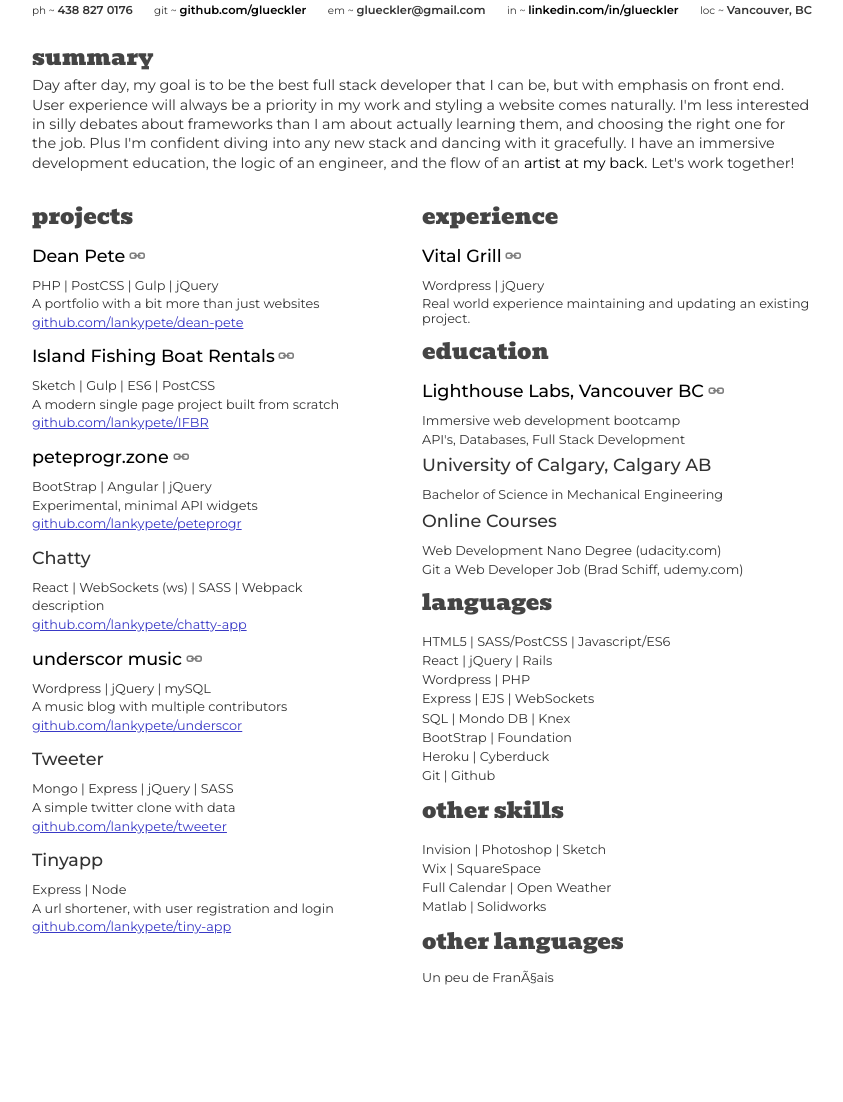
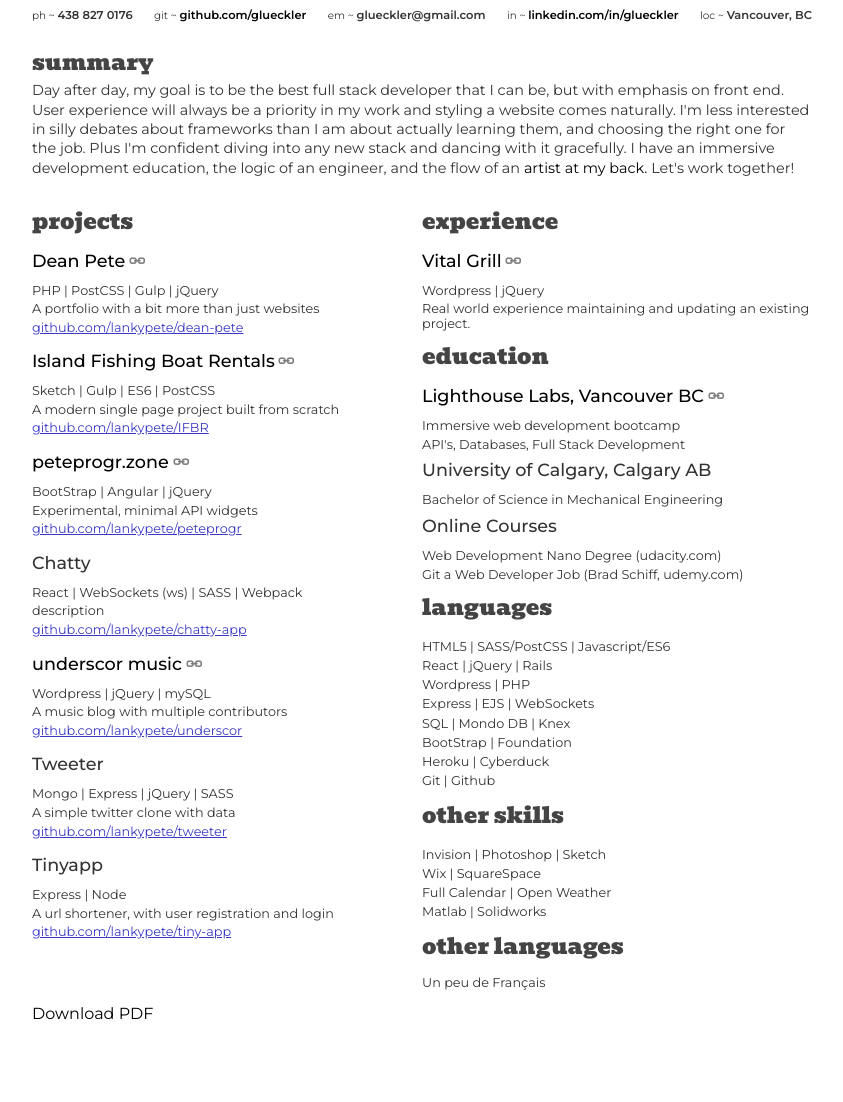
Before and after one commit to glueckler/static-boiler, a PHP site: page / in a window 1280 px wide. Shown: the part 77-1179 px from the top of the page, without its empty margins (218-1061 px from the left). Before the commit the page ends 1062 px from the top, so only its background shows below. Run offline with PHP 8.4, Linux system fonts and the light colour scheme.

Commit message:
Added PDF download, increased responsive design

```diff
--- a/app/assets/styles/modules/_about.css
+++ b/app/assets/styles/modules/_about.css
@@ -75,4 +75,8 @@
     line-height: 1.5;
   }
 
+  &__resume-download {
+    margin:.9em 0;
+  }
+
 }
--- a/app/index.html
+++ b/app/index.html
@@ -158,21 +158,17 @@
         <article class="about__title">other languages</article>
         <div class="layout__blurb">
           <div class="about__details">
-            Un peu de Français
+            Un peu de Fran&ccedil;ais
           </div>
         </div>
       </section>
-
-
-
-
     </main>
-
+    <footer>
+      <div class="about__resume-download">
+        <a href="/Dean-Glueckler-CV.pdf" download>Download PDF</a>
+      </div>
+    </footer>
   </div>
-
-
-
-
   <!-- build:js assets/scripts/App.js -->
   <script src="/temp/scripts/App.js"></script>
   <!-- endbuild -->
--- a/app/temp/styles/styles.css
+++ b/app/temp/styles/styles.css
@@ -532,33 +532,46 @@
   }
 	}
 
+@media (min-width: 800px) {
+
 .layout__flex-parent {
       display: -webkit-box;
       display: -ms-flexbox;
-    display: flex;
-
+      display: flex
+  }
 	}
 
 .layout--margin-top-med {
     margin-top: 1.1em;
   }
 
+@media (min-width: 800px) {
+
 .layout__col {
       width: 50%;
-    display: inline-block;
+      display: inline-block
+  }
 	}
 
 .layout__blurb {
     margin-top: 1em;
   }
 
+.layout__contact li {
+      margin-top: 5px;
+    }
+
+@media (min-width: 800px) {
+
 .layout__contact {
+      margin-top: 0;
       display: -webkit-box;
       display: -ms-flexbox;
       display: flex;
       -webkit-box-pack: justify;
           -ms-flex-pack: justify;
-            justify-content: space-between;
+              justify-content: space-between
+  }
 	}
 
 .about__header {
@@ -635,3 +648,7 @@
     font-size: .8rem;
     line-height: 1.5;
   }
+
+.about__resume-download {
+    margin:.9em 0;
+  }
```
Also changed, not shown: app/assets/styles/modules/_layout.css (+15 -6 lines), docs/index.html (+1 -10 lines), 1 other file. Lines whose indentation alone changed are shown as unchanged.
